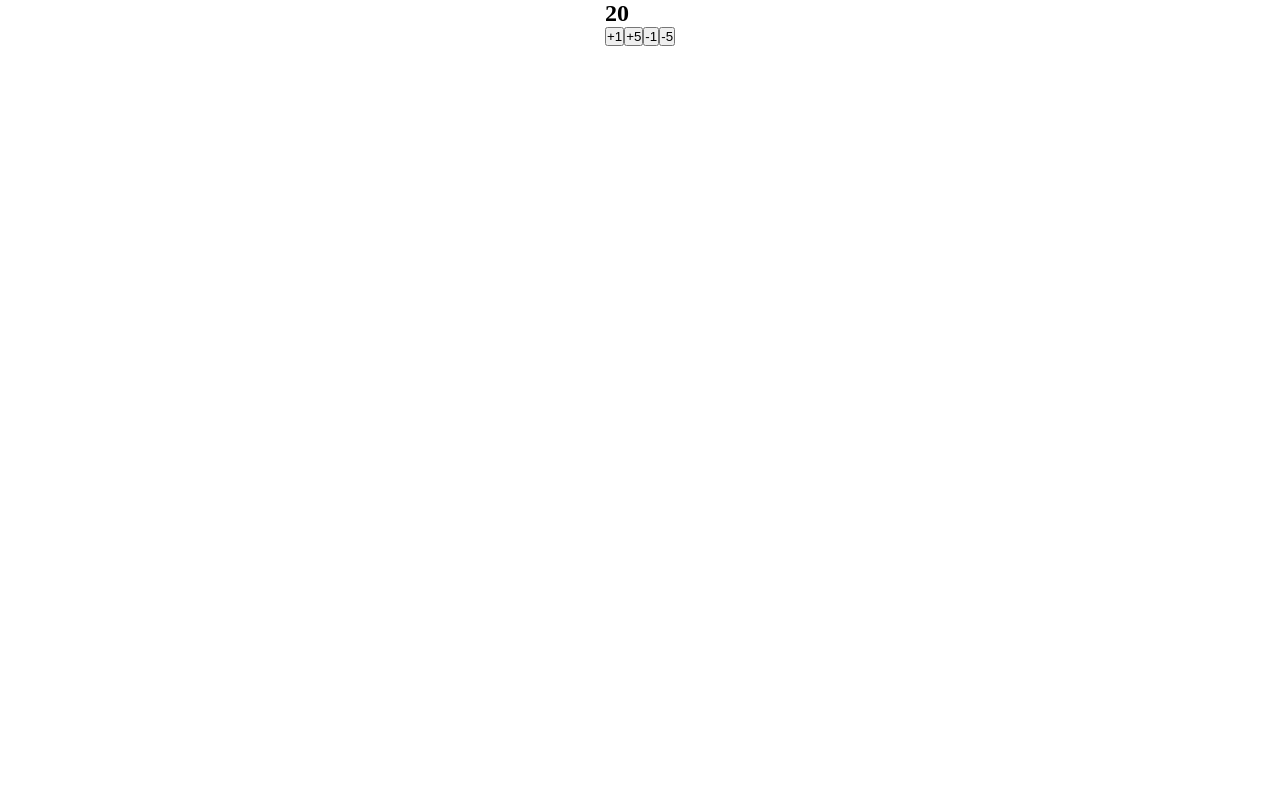
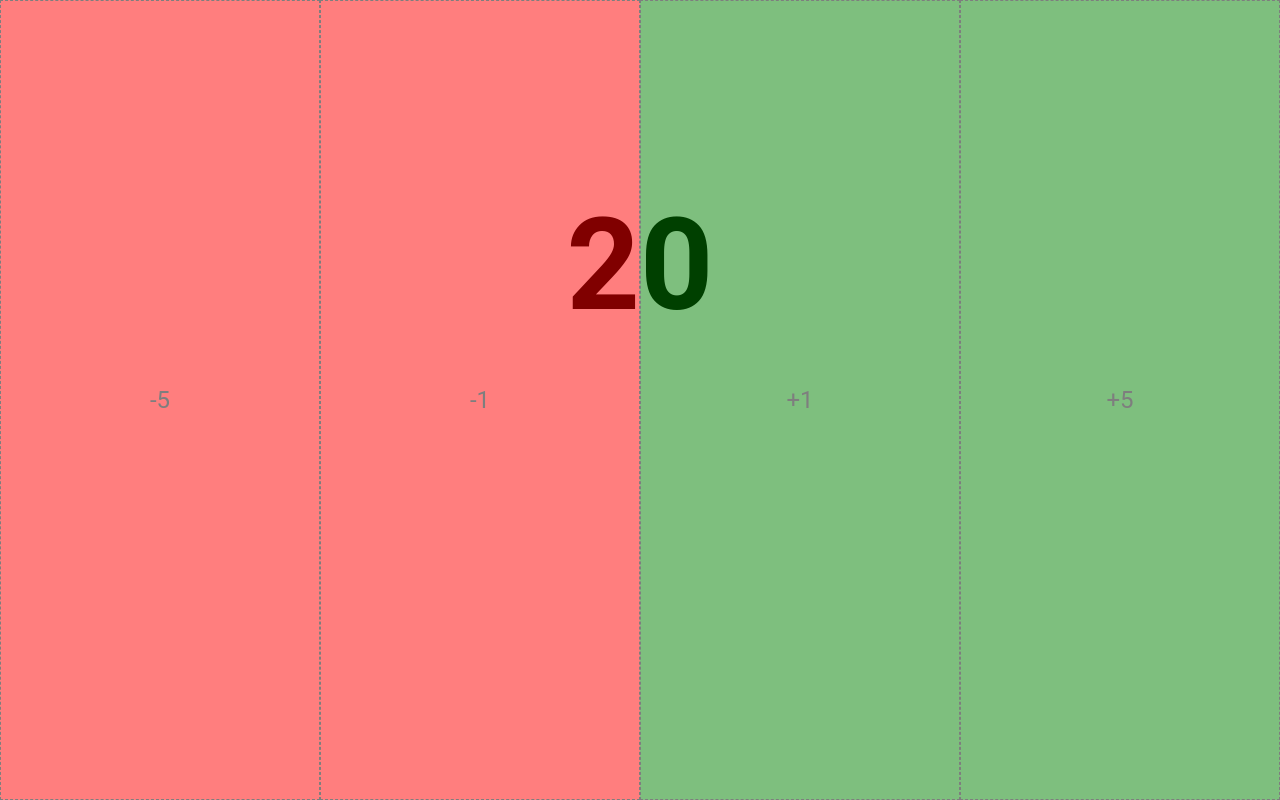
Before and after one commit to thirte3n/mtg, a React (Create React App) app in the folder client/: page / in a window 1280 px wide. Built offline with nearby package versions, Linux system fonts and the light colour scheme.

Commit message:
Add basic styling for mobile view of counter

```diff
--- a/client/src/App.css
+++ b/client/src/App.css
@@ -4,7 +4,10 @@
   box-sizing: border-box;
 }
 
+@import url('https://fonts.googleapis.com/css2?family=Open+Sans&family=Roboto:wght@400;700&display=swap');
+
 .app {
   display: grid;
   place-items: center;
+  height: 100vh;
 }
--- /dev/null
+++ b/client/src/Counter.css
@@ -0,0 +1,130 @@
+/* * {
+  background-color: rgba(255, 0, 0, 0.2);
+}
+* * {
+  background-color: rgba(0, 255, 0, 0.2);
+}
+* * * {
+  background-color: rgba(0, 0, 255, 0.2);
+}
+* * * * {
+  background-color: rgba(255, 0, 255, 0.2);
+}
+* * * * * {
+  background-color: rgba(0, 255, 255, 0.2);
+}
+* * * * * * {
+  background-color: rgba(255, 255, 0, 0.2);
+}
+* * * * * * * {
+  background-color: rgba(255, 0, 0, 0.2);
+}
+* * * * * * * * {
+  background-color: rgba(0, 255, 0, 0.2);
+}
+* * * * * * * * * {
+  background-color: rgba(0, 0, 255, 0.2);
+} */
+
+.counter {
+  display: flex;
+  flex-direction: column;
+  justify-content: space-between;
+  align-items: center;
+  min-height: 300px;
+  height: 100vh;
+  min-width: 150px;
+  width: 100vw;
+  padding: 2.5rem 0 6rem 0;
+}
+
+.total-count {
+  font-family: 'Roboto', sans-serif;
+  font-size: 8rem;
+}
+
+.history {
+  font-family: 'Open Sans', sans-serif;
+  display: inline-grid;
+  grid-template: 1fr 1fr 1fr / 1fr 1fr;
+  text-align: center;
+  height: 5rem;
+}
+
+.change {
+  grid-column: 1 / 2;
+}
+
+.subtotal {
+  grid-column: 2 / 3;
+}
+
+.buttons-life {
+  display: inline-grid;
+  grid-template: 1fr 1fr / 1fr 1fr;
+  height: 12rem;
+}
+
+.btn-life {
+  font-family: 'Roboto', sans-serif;
+  font-size: 1.5rem;
+  width: 40vw;
+  min-width: 5rem;
+}
+
+.btn-life-tall {
+  height: 8rem;
+  grid-row: 1/2;
+}
+
+.btn-life-short {
+  height: 4rem;
+  grid-row: 2/3;
+}
+
+.btn-life-add {
+  background-color: green;
+}
+
+.btn-life-subtract {
+  background-color: red;
+}
+
+@media (min-width: 600px) {
+  .counter {
+    padding: 0;
+    justify-content: space-evenly;
+  }
+
+  .buttons-life {
+    position: absolute;
+    z-index: 1;
+    display: grid;
+    grid-template: 1fr / 1fr 1fr 1fr 1fr;
+    height: 100vh;
+    width: 100vw;
+    padding: 0;
+    opacity: 50%;
+  }
+
+  .btn-life {
+    z-index: -1;
+    grid-row: 1/2;
+    width: 25vw;
+    height: 100vh;
+    border: 1px dashed black;
+  }
+
+  #btn-life-subtract-five {
+    grid-column: 1/2;
+  }
+  #btn-life-subtract-one {
+    grid-column: 2/3;
+  }
+  #btn-life-add-one {
+    grid-column: 3/4;
+  }
+  #btn-life-add-five {
+    grid-column: 4/5;
+  }
+}
--- a/client/src/components/counter/Buttons.js
+++ b/client/src/components/counter/Buttons.js
@@ -17,6 +17,7 @@ const Buttons = () => {
   };
 
   const handleButton = num => {
+    console.log(num);
     setIsIdle(false);
     clearTimeout(idleTimer);
     setChange(change + num);
@@ -33,11 +34,35 @@ const Buttons = () => {
   });
 
   return (
-    <div>
-      <button onClick={() => handleButton(1)}>+1</button>
-      <button onClick={() => handleButton(5)}>+5</button>
-      <button onClick={() => handleButton(-1)}>-1</button>
-      <button onClick={() => handleButton(-5)}>-5</button>
+    <div className="buttons-life">
+      <button
+        id="btn-life-subtract-one"
+        className="btn-life btn-life-tall btn-life-subtract"
+        onClick={() => handleButton(-1)}
+      >
+        -1
+      </button>
+      <button
+        id="btn-life-add-one"
+        className="btn-life btn-life-tall btn-life-add"
+        onClick={() => handleButton(1)}
+      >
+        +1
+      </button>
+      <button
+        id="btn-life-subtract-five"
+        className="btn-life btn-life-short btn-life-subtract"
+        onClick={() => handleButton(-5)}
+      >
+        -5
+      </button>
+      <button
+        id="btn-life-add-five"
+        className="btn-life btn-life-short btn-life-add"
+        onClick={() => handleButton(5)}
+      >
+        +5
+      </button>
     </div>
   );
 };
--- a/client/src/components/counter/Counter.js
+++ b/client/src/components/counter/Counter.js
@@ -1,11 +1,12 @@
 import React from 'react';
+import '../../Counter.css';
 import TotalCount from './TotalCount';
 import History from './History';
 import Buttons from './Buttons';
 
 const Counter = () => {
   return (
-    <div>
+    <div className="counter">
       <TotalCount />
       <History />
       <Buttons />
--- a/client/src/components/counter/History.js
+++ b/client/src/components/counter/History.js
@@ -1,4 +1,4 @@
-import React, { useState } from 'react';
+import React from 'react';
 import { useSelector } from 'react-redux';
 import HistoryEntry from './HistoryEntry';
 
@@ -7,7 +7,7 @@ const History = () => {
   const historyLength = 3;
 
   return (
-    <div>
+    <div className="history">
       {history.slice(0, historyLength).map(({ change, subtotal }, index) => (
         <HistoryEntry key={index} change={change} subtotal={subtotal} />
       ))}
--- a/client/src/components/counter/HistoryEntry.js
+++ b/client/src/components/counter/HistoryEntry.js
@@ -2,9 +2,10 @@ import React from 'react';
 
 const HistoryEntry = ({ change, subtotal }) => {
   return (
-    <div>
-      <span>Change {change}</span>|<span>Subtotal {subtotal}</span>
-    </div>
+    <>
+      <span className="change">{change}</span>
+      <span className="subtotal">{subtotal}</span>
+    </>
   );
 };
 
--- a/client/src/components/counter/TotalCount.js
+++ b/client/src/components/counter/TotalCount.js
@@ -4,11 +4,7 @@ import { useSelector } from 'react-redux';
 const TotalCount = () => {
   const lifeCounter = useSelector(state => state.counter.lifeCounter);
 
-  return (
-    <div>
-      <h2>{lifeCounter}</h2>
-    </div>
-  );
+  return <h2 className="total-count">{lifeCounter}</h2>;
 };
 
 export default TotalCount;
```
